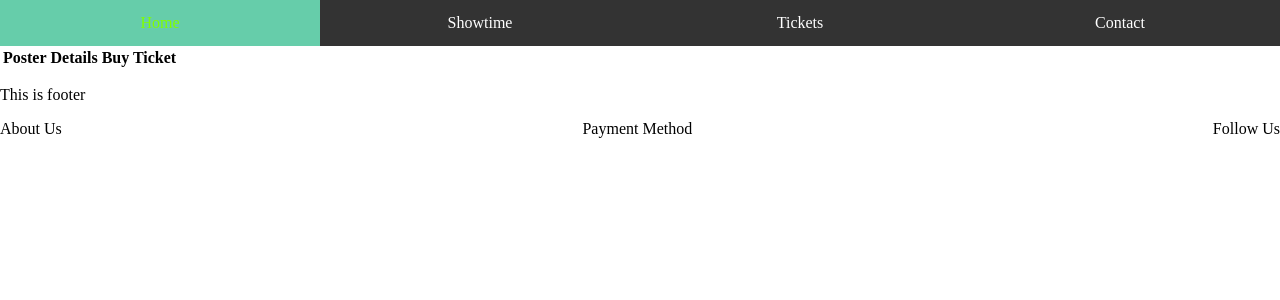
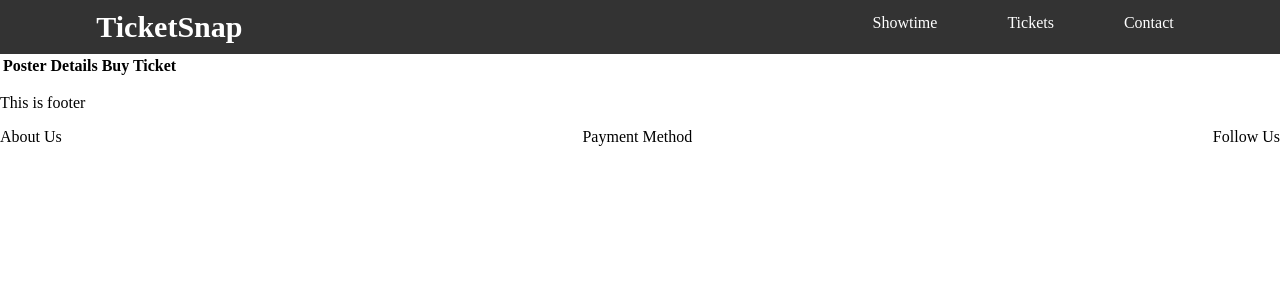
Before and after one commit to MazFahim/clientProjects, a Django app: page /tickets/ in a window 1280 px wide. Shown: the top 300 px of the page. Run offline with Django 5.2, Linux system fonts and the light colour scheme; lists and menus that the app fills with data are empty.

Commit message:
Ticketsnap: imagefield and header modified

```diff
--- a/TicketSnap/TicketSnap/urls.py
+++ b/TicketSnap/TicketSnap/urls.py
@@ -16,8 +16,12 @@ Including another URLconf
 """
 from django.contrib import admin
 from django.urls import include, path
+from django.conf.urls.static import static
+from django.conf import settings
 
 urlpatterns = [
     path('', include('movies.urls')),
     path('admin/', admin.site.urls),
 ]
+
+urlpatterns += static(settings.MEDIA_URL, document_root = settings.MEDIA_ROOT)
--- a/TicketSnap/movies/models.py
+++ b/TicketSnap/movies/models.py
@@ -11,6 +11,7 @@ class Movie(models.Model):
     release_date = models.DateField()
     status = models.CharField(max_length=20)
     trailer_url = models.URLField()
+    poster = models.ImageField(blank=True)
 
     def __str__(self):
         return f"{self.title} - {self.genre} - {self.status}"
--- a/TicketSnap/movies/templates/headerNavbar.html
+++ b/TicketSnap/movies/templates/headerNavbar.html
@@ -15,21 +15,40 @@
             margin: 0;
             padding: 0;
             overflow: hidden;
+            display: flex;
+            justify-content: center;
         }
         li{
-            float: left;
-            width: 25%;
+            /* float: left; */
+            width: auto;
+            margin-right: 30px;
+        }
+        li:last-child {
+            margin-right: 0;
+        }
+        li:first-child {
+            margin-right: 600px;
         }
         li a {
             display: block;
             color: white;
             text-align: center;
-            padding: 14px 0;
+            padding: 14px 20px;
             text-decoration: dashed;
         }
         li a:hover {
             background-color: mediumaquamarine;
             color: chartreuse;
+        }
+        .home-link{
+            font-weight: bold;
+            font-size: 30px;
+            color: white;
+            background-color: #333;
+            padding: 10px;
+        }
+        .home-link:hover {
+            background-color: #444;
         }
     </style>
 </head>
@@ -37,7 +56,7 @@
 
     <nav>
         <ul>
-            <li><a href="/">Home</a></li>
+            <li><a href="/" class="home-link">TicketSnap</a></li>
             <li><a href="/showtime/">Showtime</a></li>
             <li><a href="/tickets/">Tickets</a></li>
             <li><a href="/contact/">Contact</a></li>
```
Also changed, not shown: TicketSnap/TicketSnap/settings.py (+9 -0 lines), TicketSnap/db.sqlite3, TicketSnap/media/media/optimus1.jpg (added), TicketSnap/movies/migrations/0010_movie_poster.py (added).
